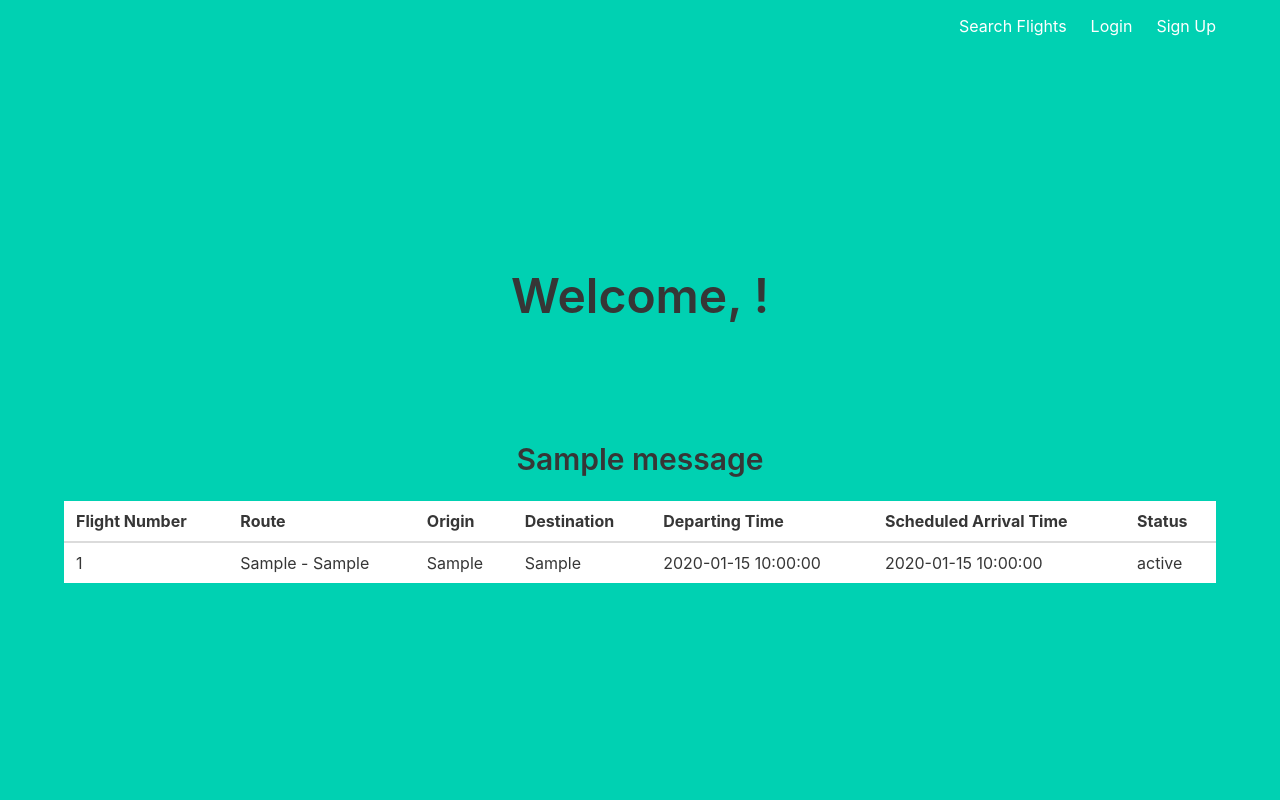
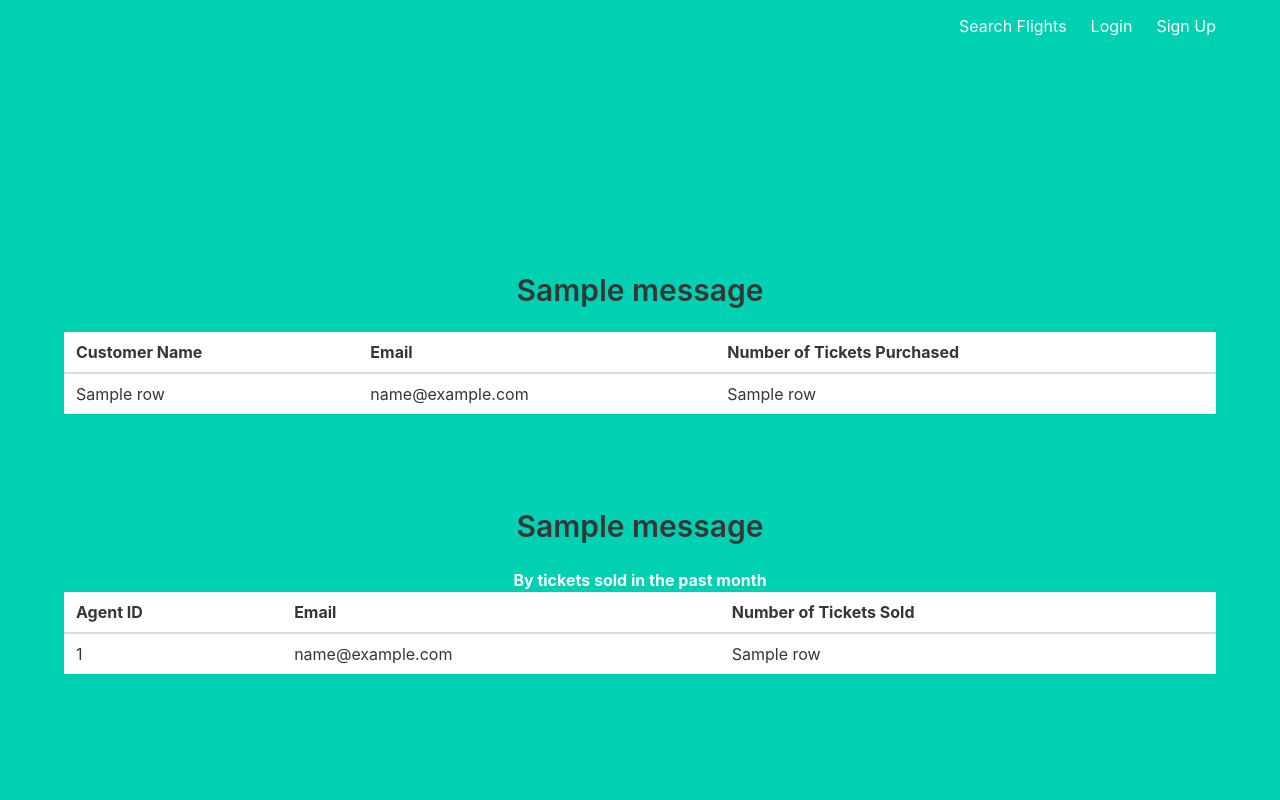
Before and after one commit to sc6354/airline_reservation, a Python web app: template templates/views.html in a window 1280 px wide. Run offline with Jinja, Linux system fonts and the light colour scheme; the template is opened without the code that fills it: most values are stand-ins (such as "Sample title", 1, 10 or a date in 2020); one stand-in notice (Sample message) is shown.

Commit message:
added top agents by tickets sold in past month

```diff
--- a/templates/views.html
+++ b/templates/views.html
@@ -1,13 +1,6 @@
 {% extends 'base2.html' %}
 {% block title %} Home {% endblock %}
 {% block content %}
-
-<div class="content is-large">
-	<h1 class='is-family-monospace-danger'>
-		Welcome, !
-
-	</h1>
-</div>
 
 
 <div>
@@ -19,35 +12,30 @@
             	<h4> {{ messages[0] }}</h4>
             </div>
 		{% else %}
-			<h4> Here are upcoming flights for <strong>{{ airline }}</strong> </h4>
+			<h4> <strong>{{ airline }}</strong> frequent flyers:</h4>
+			{{ top_agents_past_month }}
+
         {% endif %}
     {% endwith %}
 	</div>
 
 	<div class="table-container">
-		{% if all_upcoming_flights %}
+		{% if frequent_flyers %}
 		<table class="table is-fullwidth">
 			<thead>
 				<tr>
-					<th>Flight Number</th>
-					<th>Route</th>
-					<th>Origin</th>
-					<th>Destination</th>
-					<th>Departing Time</th>
-					<th>Scheduled Arrival Time</th>
-					<th>Status</th>
+					<th>Customer Name</th>
+					<th>Email</th>
+					<th>Number of Tickets Purchased</th>
 				</tr>
 			</thred>
 			<tbody>
-				{% for row in all_upcoming_flights %}
+				{% for row in frequent_flyers %}
 				<tr>
-				<td> {{ row.flight.flight_num }} </td>
-				<td> {{ row.flight.departure_airport + " - " +row.flight.arrival_airport }} </td>
-				<td> {{ row.origin.airport_city }} </td>
-				<td> {{ row.destination.airport_city }} </td>
-				<td> {{ row.flight.departure_time}} </td>
-				<td> {{ row.flight.arrival_time}} </td>
-				<td> {{ row.flight.status}} </td>
+				<td> {{ row.name }} </td>
+				<td> {{ row.customer_email }} </td>
+				<td> {{ row[2] }} </td>
+
 				</tr>
 				{% endfor %}
 			</tbody>
@@ -58,6 +46,48 @@
 
 
 
+<div>
+	<br><br><br><br>
+	<div class="content is-large">
+	{% with messages = get_flashed_messages() %}
+        {% if messages %}
+            <div>
+            	<h4> {{ messages[0] }}</h4>
+            </div>
+		{% else %}
+			<h4> Top Agents</h4>
+			{{ top_agents_past_month }}
+
+        {% endif %}
+    {% endwith %}
+	</div>
+
+	<div class="table-container">
+		<p> <strong>By tickets sold in the past month </strong></p>
+		{% if top_agents_past_month %}
+		<table class="table is-fullwidth">
+			<thead>
+				<tr>
+					<th>Agent ID</th>
+					<th>Email</th>
+					<th>Number of Tickets Sold</th>
+				</tr>
+			</thred>
+			<tbody>
+				{% for row in top_agents_past_month %}
+				<tr>
+				<td> {{ row.booking_agent_id }} </td>
+				<td> {{ row.email }} </td>
+				<td> {{ row[2] }} </td>
+
+				</tr>
+				{% endfor %}
+			</tbody>
+			</table>
+		{% endif %}
+	</div>
+</div>
+
 
 
 {% endblock %}
```
Also changed, not shown: main.py (+19 -9 lines).
